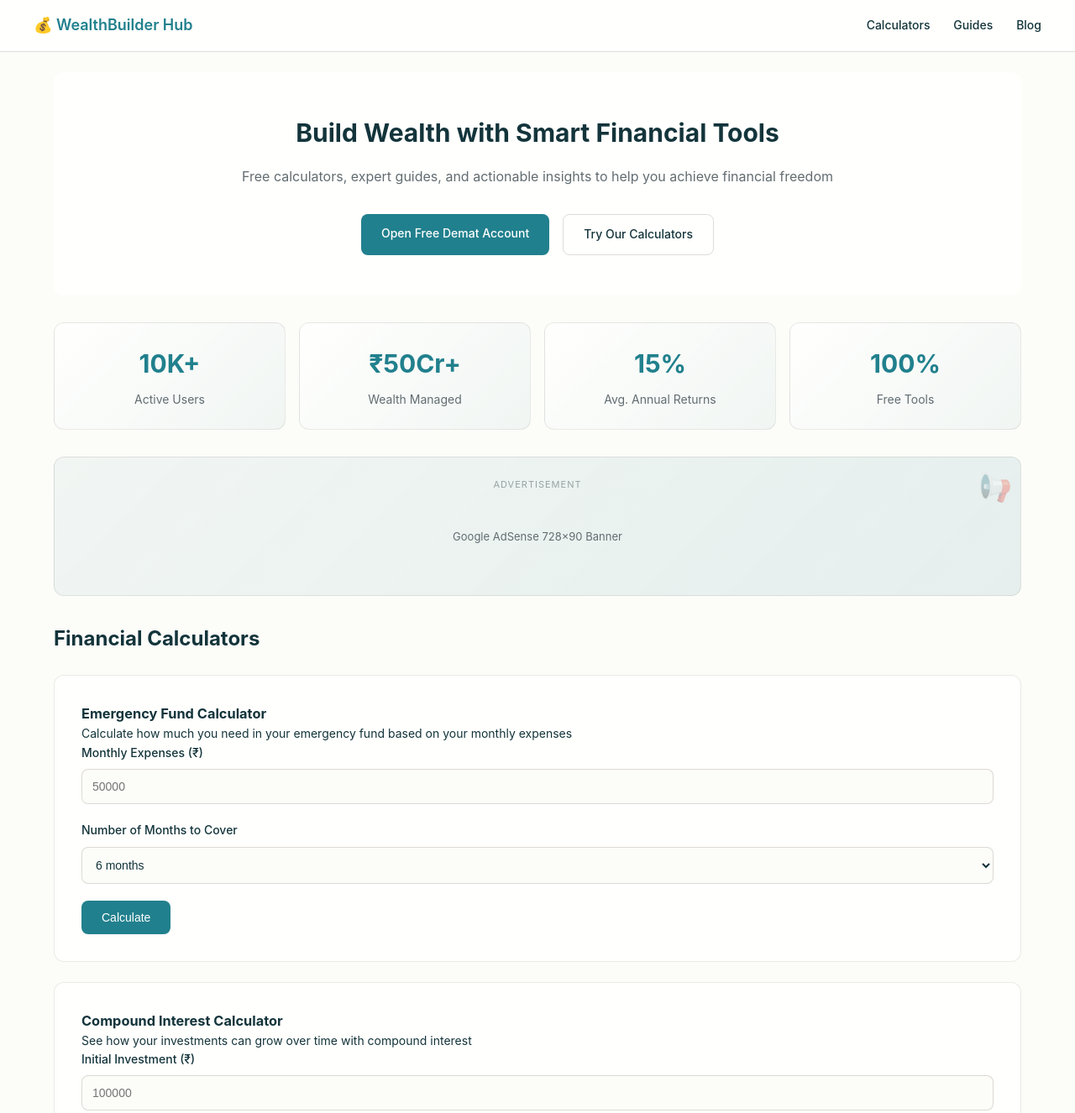
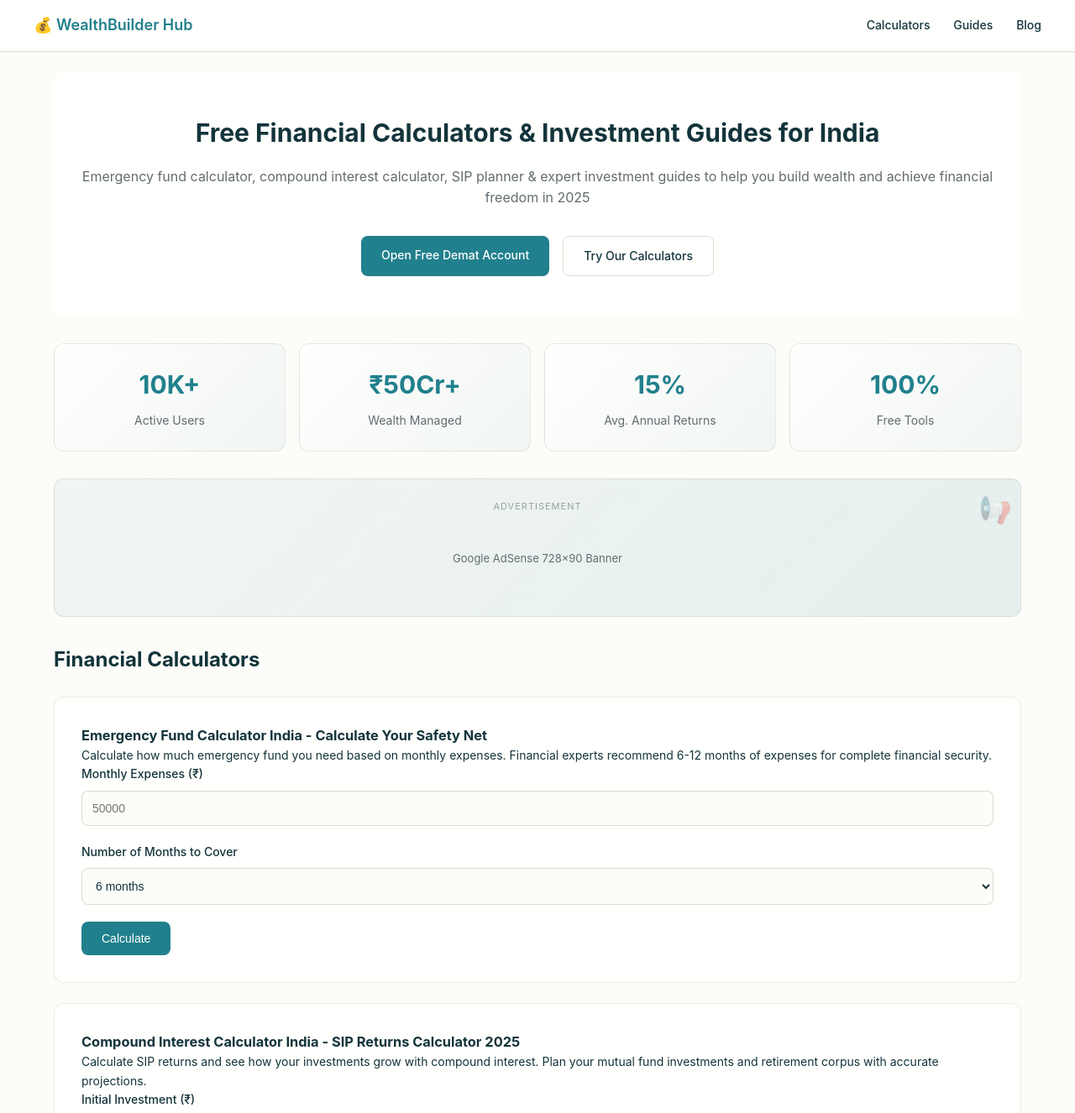
Before and after one commit to niten8002-code/wealthbuildershub, a plain HTML site: page index.html in a window 1280 px wide. Shown: the top 1326 px of the page at 84% size. Drawn offline with Linux system fonts and the light colour scheme.

Commit message:
Update index.html

```diff
--- a/index.html
+++ b/index.html
@@ -3,9 +3,19 @@
 <head>
     <meta charset="UTF-8">
     <meta name="viewport" content="width=device-width, initial-scale=1.0">
-    <title>WealthBuilder Hub - Your Financial Growth Partner</title>
-    <meta name="description" content="Free financial calculators, investment guides, and tools to help you build wealth. Emergency fund calculator, compound interest calculator, and more.">
-    <meta name="google-site-verification" content="saNB8GnQtYjp2xPGIIiovzb6LhGIVdYW87NNhJXrxT8" />
+    <title>WealthBuilder Hub - Free Financial Calculators & Investment Guides India 2025</title>
+    <meta name="description" content="Free emergency fund calculator, compound interest calculator, SIP planner & investment guides for India. Best trading platforms comparison: Zerodha, Groww, Upstox. Start building wealth today!">
+    <meta name="keywords" content="emergency fund calculator, compound interest calculator India, SIP calculator, investment calculator, retirement planning India, best mutual funds 2025, trading platform India, Zerodha, Groww, financial planning tools">
+    <meta name="author" content="WealthBuilder Hub">
+    <meta name="google-site-verification" content="saNB8GnQtYjp2xPGI1iovzb6LhGIVdYW87NWhJXrxT8" />
+    <meta property="og:title" content="WealthBuilder Hub - Free Financial Calculators India">
+    <meta property="og:description" content="Calculate emergency funds, compound interest, and plan your investments with free tools. Expert guides for Indian investors.">
+    <meta property="og:type" content="website">
+    <meta property="og:url" content="https://niten8002-code.github.io/wealthbuildershub/">
+    <meta name="twitter:card" content="summary_large_image">
+    <meta name="twitter:title" content="WealthBuilder Hub - Financial Calculators India">
+    <meta name="twitter:description" content="Free emergency fund & compound interest calculators. Investment guides for India 2025.">
+    <link rel="canonical" href="https://niten8002-code.github.io/wealthbuildershub/">
     <style>
         :root {
             --color-cream-50: rgba(252, 252, 249, 1);
@@ -410,8 +420,8 @@
 
     <div class="container">
         <div class="hero">
-            <h1>Build Wealth with Smart Financial Tools</h1>
-            <p>Free calculators, expert guides, and actionable insights to help you achieve financial freedom</p>
+            <h1>Free Financial Calculators & Investment Guides for India</h1>
+            <p>Emergency fund calculator, compound interest calculator, SIP planner & expert investment guides to help you build wealth and achieve financial freedom in 2025</p>
             <div class="cta-buttons">
                 <a href="https://zerodha.com/open-account?c=YOUR_REFERRAL_CODE" target="_blank" rel="noopener noreferrer" class="btn btn-primary">Open Free Demat Account</a>
                 <a href="#calculators" class="btn btn-secondary">Try Our Calculators</a>
@@ -454,8 +464,8 @@
 
             <!-- Emergency Fund Calculator -->
             <div class="calculator">
-                <h3>Emergency Fund Calculator</h3>
-                <p>Calculate how much you need in your emergency fund based on your monthly expenses</p>
+                <h3>Emergency Fund Calculator India - Calculate Your Safety Net</h3>
+                <p>Calculate how much emergency fund you need based on monthly expenses. Financial experts recommend 6-12 months of expenses for complete financial security.</p>
                 <div class="form-group">
                     <label for="monthlyExpenses">Monthly Expenses (₹)</label>
                     <input type="number" id="monthlyExpenses" placeholder="50000">
@@ -478,8 +488,8 @@
 
             <!-- Compound Interest Calculator -->
             <div class="calculator">
-                <h3>Compound Interest Calculator</h3>
-                <p>See how your investments can grow over time with compound interest</p>
+                <h3>Compound Interest Calculator India - SIP Returns Calculator 2025</h3>
+                <p>Calculate SIP returns and see how your investments grow with compound interest. Plan your mutual fund investments and retirement corpus with accurate projections.</p>
                 <div class="form-group">
                     <label for="principal">Initial Investment (₹)</label>
                     <input type="number" id="principal" placeholder="100000">
```
